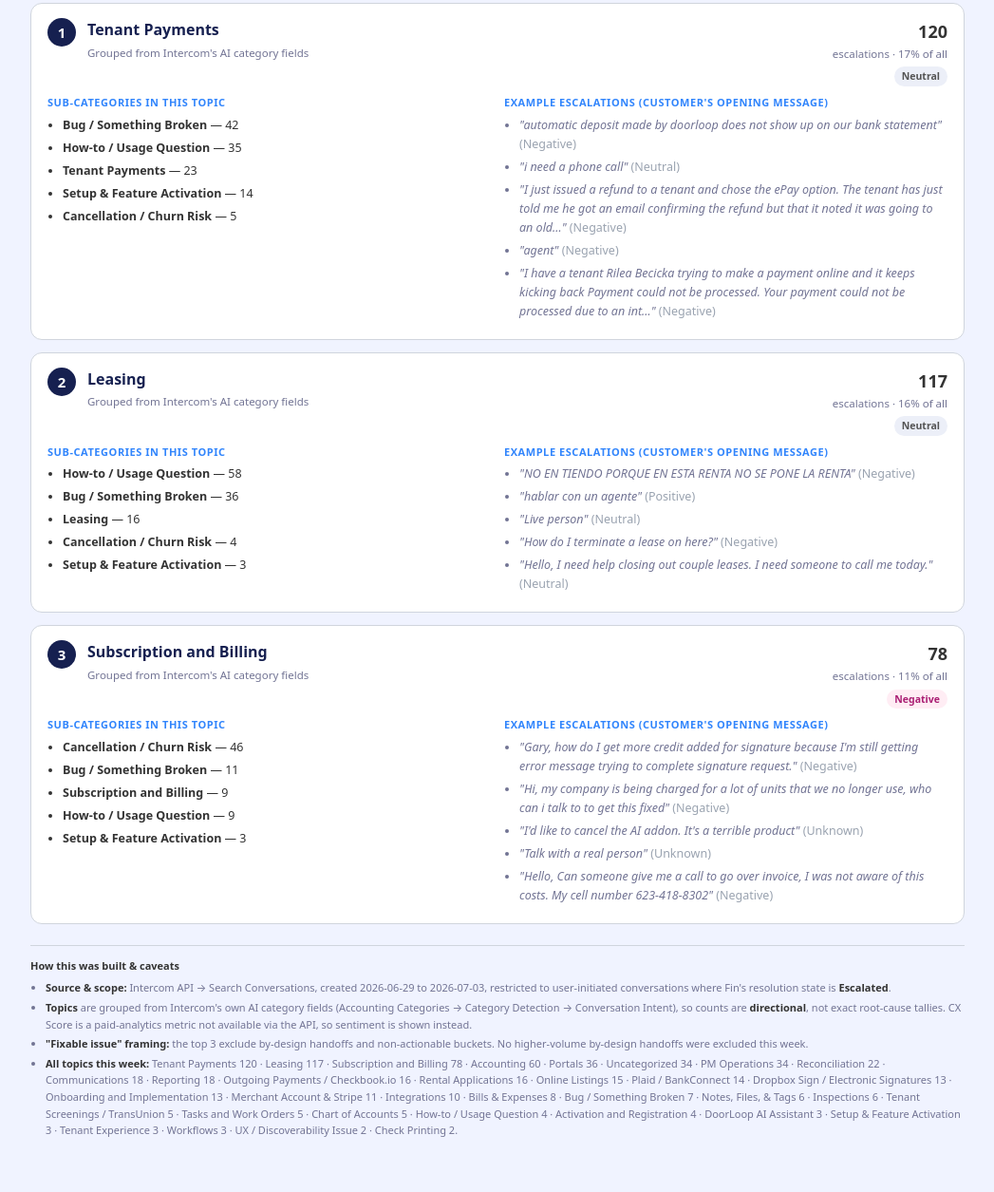
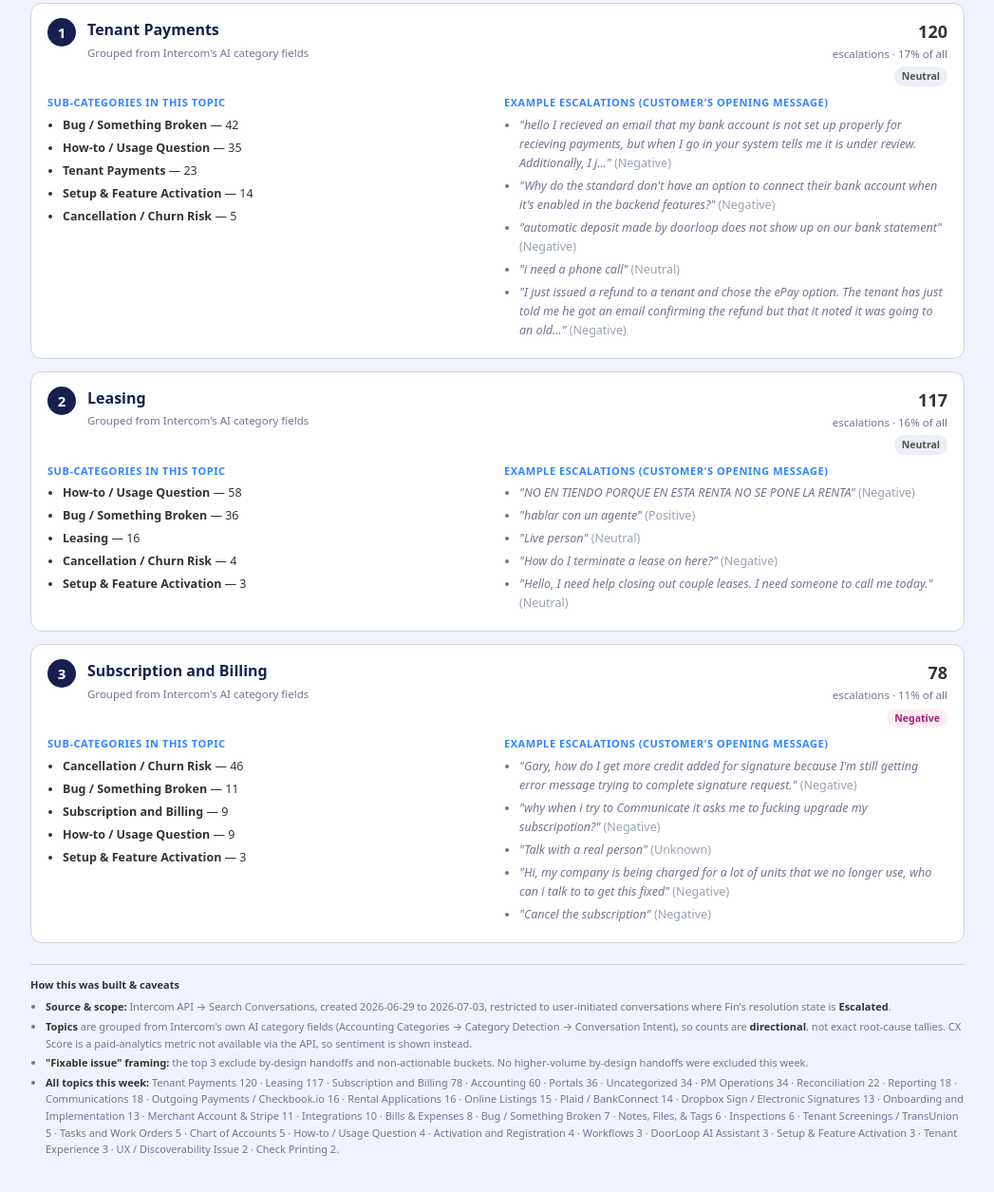
Before and after one commit to shuang-dl/human-escape-highlights, a website: page reports/weekly-support-ai-insights-jun29-3-2026.html in a window 1280 px wide. Shown: the part 325-1580 px from the top of the page at 95% size, without its empty margins (116-1163 px from the left). Drawn offline with Linux system fonts and the light colour scheme.

Commit message:
Add weekly report: Jun 29 – Jul 3, 2026

```diff
--- a/reports/weekly-support-ai-insights-jun29-3-2026.html
+++ b/reports/weekly-support-ai-insights-jun29-3-2026.html
@@ -39,7 +39,7 @@
   <header class="r">
     <p class="eyebrow">Weekly Support AI Insights · Human-Escape Loop</p>
     <h1>Top UI Issues Driving Fin Failures &amp; Human Escalations</h1>
-    <div class="meta">Reporting week: <b>Jun 29 – Jul 3, 2026</b> · Generated 2026-07-07 · Prepared for Product / R&amp;D ·
+    <div class="meta">Reporting week: <b>Jun 29 – Jul 3, 2026</b> · Generated 2026-07-08 · Prepared for Product / R&amp;D ·
       Source: <b>Intercom API</b> (Search Conversations; Fin resolution state = Escalated, user-initiated)</div>
   </header>
 
@@ -78,11 +78,11 @@
         <div class="col quotes">
           <h4>Example escalations (customer's opening message)</h4>
           <ul>
+          <li>"hello I recieved an email that my bank account is not set up properly for recieving payments, but when I go in your system tells me it is under review. Additionally, I j…" <span>(Negative)</span></li>
+          <li>"Why do the standard don&#39;t have an option to connect their bank account when it&#39;s enabled in the backend features?" <span>(Negative)</span></li>
           <li>"automatic deposit made by doorloop does not show up on our bank statement" <span>(Negative)</span></li>
           <li>"i need a phone call" <span>(Neutral)</span></li>
           <li>"I just issued a refund to a tenant and chose the ePay option. The tenant has just told me he got an email confirming the refund but that it noted it was going to an old…" <span>(Negative)</span></li>
-          <li>"agent" <span>(Negative)</span></li>
-          <li>"I have a tenant Rilea Becicka trying to make a payment online and it keeps kicking back Payment could not be processed. Your payment could not be processed due to an int…" <span>(Negative)</span></li>
           </ul>
         </div>
       </div>
@@ -145,10 +145,10 @@
           <h4>Example escalations (customer's opening message)</h4>
           <ul>
           <li>"Gary, how do I get more credit added for signature because I&#39;m still getting error message trying to complete signature request." <span>(Negative)</span></li>
+          <li>"why when i try to Communicate it asks me to fucking upgrade my subscripotion?" <span>(Negative)</span></li>
+          <li>"Talk with a real person" <span>(Unknown)</span></li>
           <li>"Hi, my company is being charged for a lot of units that we no longer use, who can i talk to to get this fixed" <span>(Negative)</span></li>
-          <li>"I&#39;d like to cancel the AI addon. It&#39;s a terrible product" <span>(Unknown)</span></li>
-          <li>"Talk with a real person" <span>(Unknown)</span></li>
-          <li>"Hello, Can someone give me a call to go over invoice, I was not aware of this costs. My cell number 623-418-8302" <span>(Negative)</span></li>
+          <li>"Cancel the subscription" <span>(Negative)</span></li>
           </ul>
         </div>
       </div>
@@ -160,7 +160,7 @@
       <li><b>Source &amp; scope:</b> Intercom API → Search Conversations, created 2026-06-29 to 2026-07-03, restricted to user-initiated conversations where Fin's resolution state is <b>Escalated</b>.</li>
       <li><b>Topics</b> are grouped from Intercom's own AI category fields (Accounting Categories → Category Detection → Conversation Intent), so counts are <b>directional</b>, not exact root-cause tallies. CX Score is a paid-analytics metric not available via the API, so sentiment is shown instead.</li>
       <li><b>"Fixable issue" framing:</b> the top 3 exclude by-design handoffs and non-actionable buckets. No higher-volume by-design handoffs were excluded this week.</li>
-      <li><b>All topics this week:</b> Tenant Payments 120 · Leasing 117 · Subscription and Billing 78 · Accounting 60 · Portals 36 · Uncategorized 34 · PM Operations 34 · Reconciliation 22 · Communications 18 · Reporting 18 · Outgoing Payments / Checkbook.io 16 · Rental Applications 16 · Online Listings 15 · Plaid / BankConnect 14 · Dropbox Sign / Electronic Signatures 13 · Onboarding and Implementation 13 · Merchant Account &amp; Stripe 11 · Integrations 10 · Bills &amp; Expenses 8 · Bug / Something Broken 7 · Notes, Files, &amp; Tags 6 · Inspections 6 · Tenant Screenings / TransUnion 5 · Tasks and Work Orders 5 · Chart of Accounts 5 · How-to / Usage Question 4 · Activation and Registration 4 · DoorLoop AI Assistant 3 · Setup &amp; Feature Activation 3 · Tenant Experience 3 · Workflows 3 · UX / Discoverability Issue 2 · Check Printing 2.</li>
+      <li><b>All topics this week:</b> Tenant Payments 120 · Leasing 117 · Subscription and Billing 78 · Accounting 60 · Portals 36 · Uncategorized 34 · PM Operations 34 · Reconciliation 22 · Reporting 18 · Communications 18 · Outgoing Payments / Checkbook.io 16 · Rental Applications 16 · Online Listings 15 · Plaid / BankConnect 14 · Dropbox Sign / Electronic Signatures 13 · Onboarding and Implementation 13 · Merchant Account &amp; Stripe 11 · Integrations 10 · Bills &amp; Expenses 8 · Bug / Something Broken 7 · Notes, Files, &amp; Tags 6 · Inspections 6 · Tenant Screenings / TransUnion 5 · Tasks and Work Orders 5 · Chart of Accounts 5 · How-to / Usage Question 4 · Activation and Registration 4 · Workflows 3 · DoorLoop AI Assistant 3 · Setup &amp; Feature Activation 3 · Tenant Experience 3 · UX / Discoverability Issue 2 · Check Printing 2.</li>
     </ul>
   </footer>
 </div>
```
